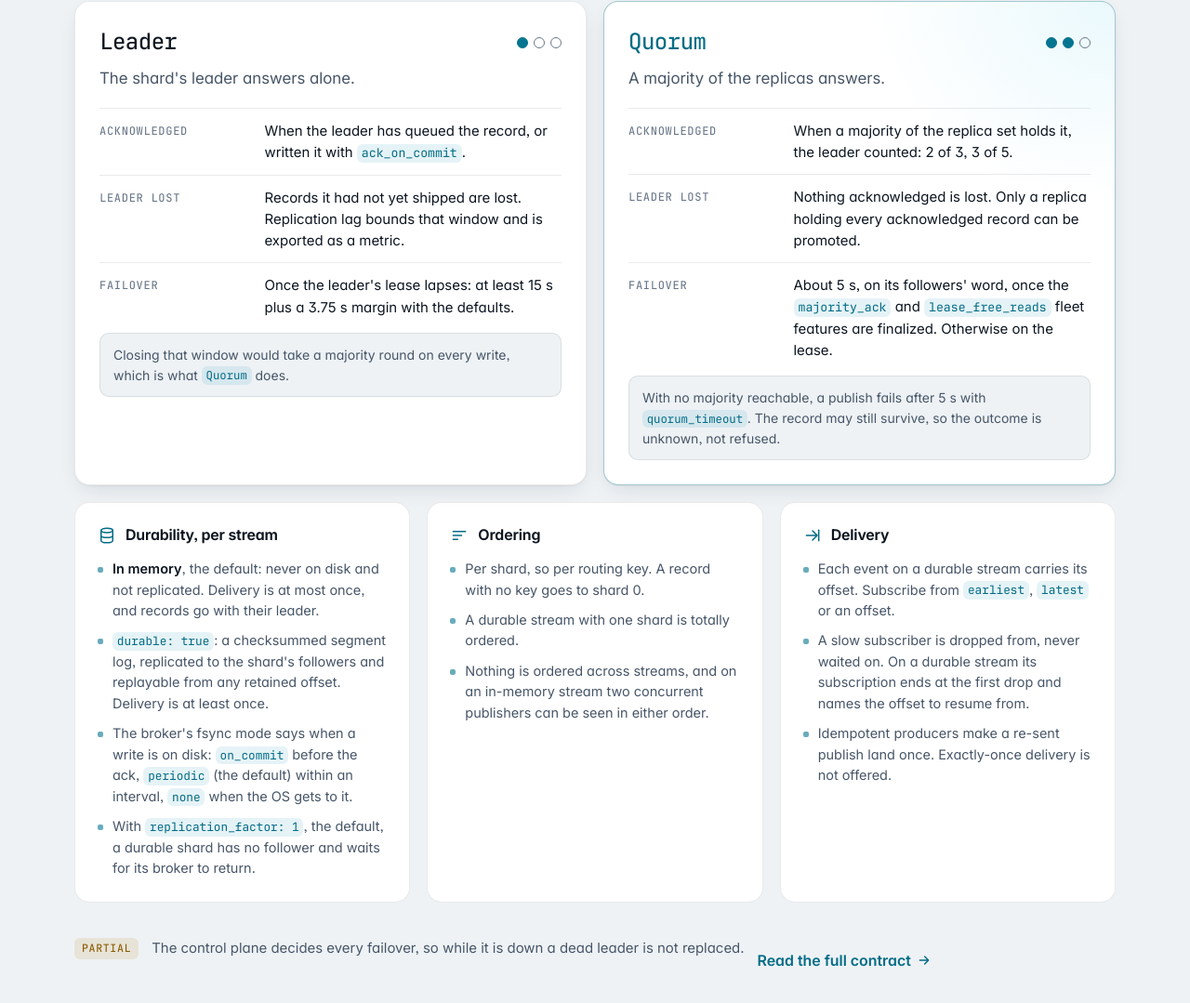
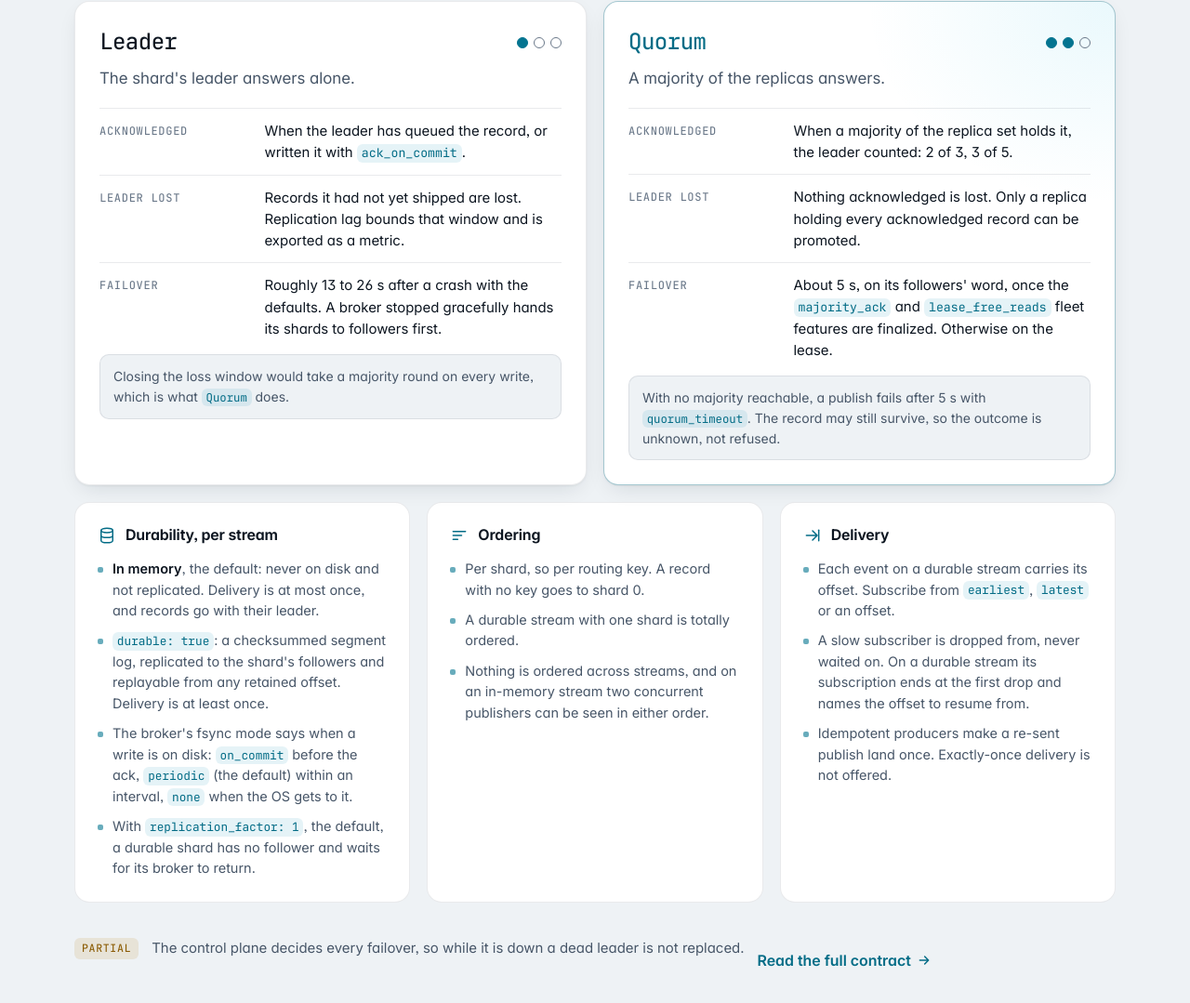
Before and after one commit to GetFelix/getfelix.github.io, a plain HTML site: page index.html in a window 1280 px wide. Shown: the part 4226-5305 px from the top of the page at 93% size. Drawn offline with Linux system fonts and the light colour scheme.

Commit message:
Give the Leader failover times from the corrected docs
Roughly 13 to 26 s after a crash with the defaults, and a graceful stop
hands shards to followers first.

```diff
--- a/index.html
+++ b/index.html
@@ -222,9 +222,9 @@
             <dl>
               <div><dt>Acknowledged</dt><dd>When the leader has queued the record, or written it with <code>ack_on_commit</code>.</dd></div>
               <div><dt>Leader lost</dt><dd>Records it had not yet shipped are lost. Replication lag bounds that window and is exported as a metric.</dd></div>
-              <div><dt>Failover</dt><dd>Once the leader's lease lapses: at least 15 s plus a 3.75 s margin with the defaults.</dd></div>
+              <div><dt>Failover</dt><dd>Roughly 13 to 26 s after a crash with the defaults. A broker stopped gracefully hands its shards to followers first.</dd></div>
             </dl>
-            <p class="gu-note">Closing that window would take a majority round on every write, which is what <code>Quorum</code> does.</p>
+            <p class="gu-note">Closing the loss window would take a majority round on every write, which is what <code>Quorum</code> does.</p>
           </article>
           <article class="gu-mode q">
             <header><code class="gu-name">Quorum</code><span class="gu-pips" aria-hidden="true"><i class="on"></i><i class="on"></i><i></i></span></header>
```
